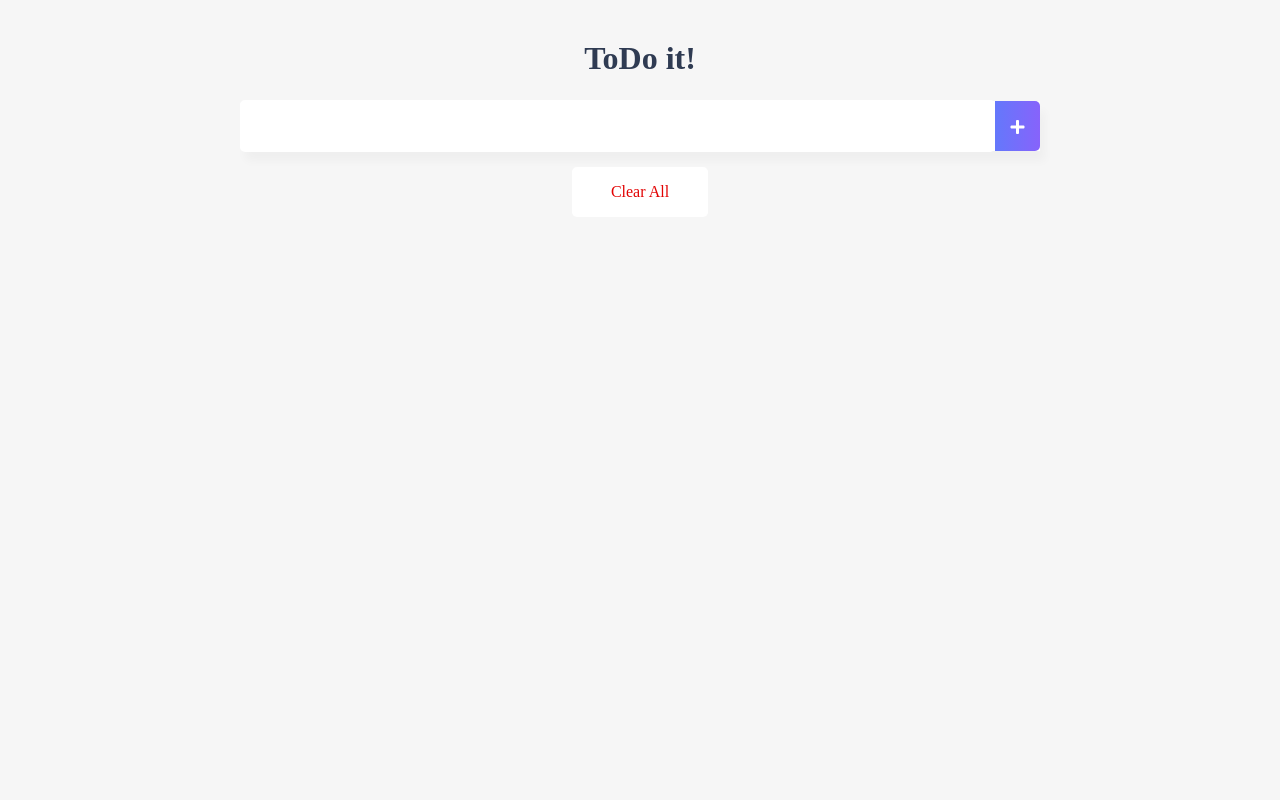
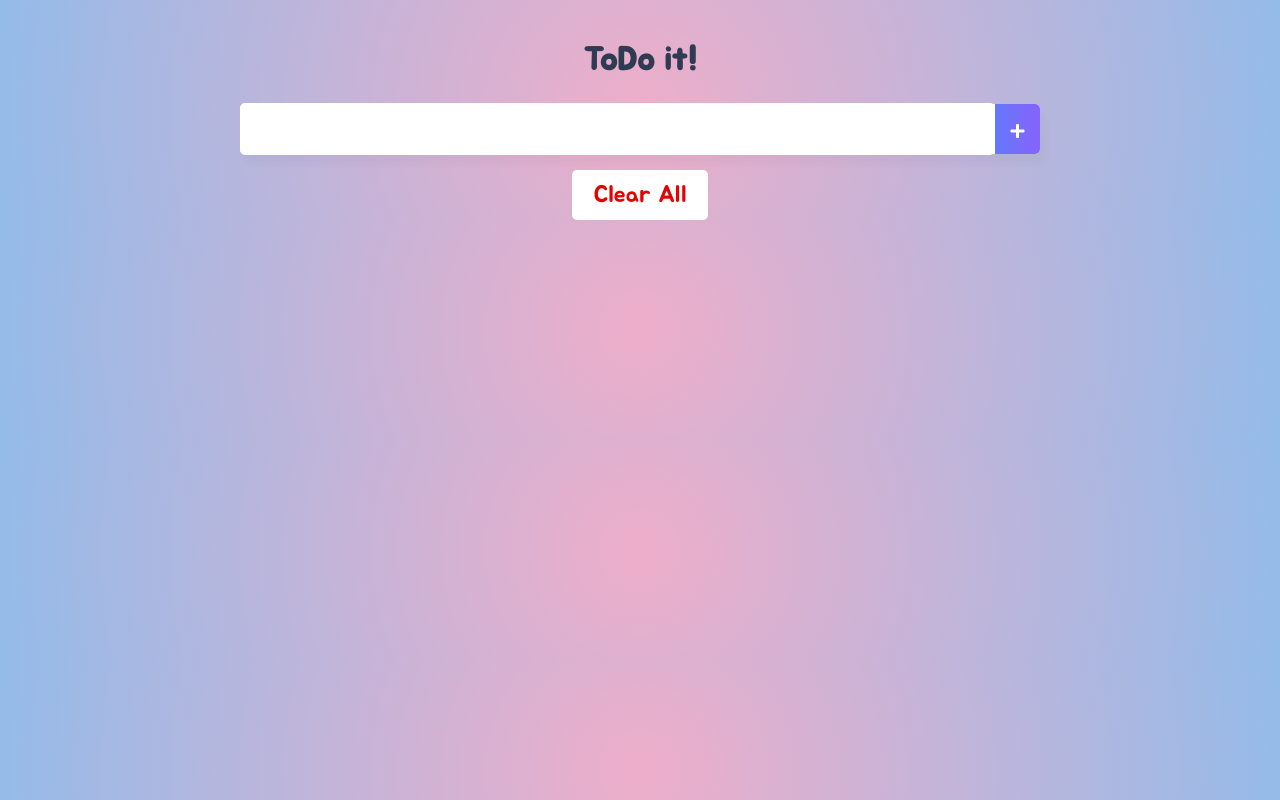
Before and after one commit to craftedhaze92/vue-todo, a Vue app: page / in a window 1280 px wide. Built offline with nearby package versions, Linux system fonts and the light colour scheme.

Commit message:
리팩토링

```diff
--- a/public/index.html
+++ b/public/index.html
@@ -1,16 +1,26 @@
 <!DOCTYPE html>
 <html lang="en">
   <head>
-    <meta charset="utf-8">
-    <meta http-equiv="X-UA-Compatible" content="IE=edge">
-    <meta name="viewport" content="width=device-width,initial-scale=1.0">
+    <meta charset="utf-8" />
+    <meta http-equiv="X-UA-Compatible" content="IE=edge" />
+    <meta name="viewport" content="width=device-width,initial-scale=1.0" />
     <title>Todo-vue</title>
-    <link rel="icon" href="src/assets/favicon.ico" type="image/x-icon">
-    <link rel="stylesheet" href="https://pro.fontawesome.com/releases/v5.10.0/css/all.css" integrity="sha384-AYmEC3Yw5cVb3ZcuHtOA93w35dYTsvhLPVnYs9eStHfGJvOvKxVfELGroGkvsg+p" crossorigin="anonymous"/>
-    <link href="https://fonts.googleapis.com/css2?family=Ubuntu:ital,wght@0,300;0,400;0,500;0,700;1,300;1,400;1,500;1,700&display=swap" rel="stylesheet">
+    <link rel="icon" href="src/assets/favicon.ico" type="image/x-icon" />
+    <link
+      rel="stylesheet"
+      href="https://pro.fontawesome.com/releases/v5.10.0/css/all.css"
+      integrity="sha384-AYmEC3Yw5cVb3ZcuHtOA93w35dYTsvhLPVnYs9eStHfGJvOvKxVfELGroGkvsg+p"
+      crossorigin="anonymous"
+    />
+    <link
+      href="https://fonts.googleapis.com/css2?family=Ubuntu:ital,wght@0,300;0,400;0,500;0,700;1,300;1,400;1,500;1,700&display=swap"
+      rel="stylesheet"
+    />
+    <link rel="preconnect" href="https://fonts.googleapis.com">
+    <link rel="preconnect" href="https://fonts.gstatic.com" crossorigin>
+    <link href="https://fonts.googleapis.com/css2?family=Jua&display=swap" rel="stylesheet">
   </head>
   <body>
-
     <div id="app"></div>
   </body>
 </html>
--- a/src/App.vue
+++ b/src/App.vue
@@ -1,9 +1,13 @@
 <template>
   <div id="app">
     <TodoHeader></TodoHeader>
-    <TodoInput></TodoInput>
-    <TodoList></TodoList>
-    <TodoFooter></TodoFooter>
+    <TodoInput v-on:addTodoItem="addOneItem"></TodoInput>
+    <TodoList
+      v-bind:propsdata="todoItems"
+      v-on:removeItem="removeOneItem"
+      v-on:toggleItem="toggleOneItem">
+    </TodoList>
+    <TodoFooter v-on:clearAll="clearAllItems"></TodoFooter>
   </div>
 </template>
 
@@ -15,6 +19,40 @@ import TodoFooter from './components/TodoFooter.vue'
 
 
 export default {
+  data: function() {
+    return {
+      todoItems: []
+    }
+  },
+  methods: {
+    addOneItem: function(todoItem) {
+      const obj = {completed: false, item: todoItem};
+      localStorage.setItem(todoItem, JSON.stringify(obj));
+      this.todoItems.push(obj);
+    },
+    removeOneItem: function(todoItem, index) {
+      localStorage.removeItem(todoItem.item);
+      this.todoItems.splice(index, 1);
+    },
+    toggleOneItem: function(todoItem, index) {
+      this.todoItems[index].completed = !this.todoItems[index].completed;
+      localStorage.removeItem(todoItem.item);
+      localStorage.setItem(todoItem.item, JSON.stringify(todoItem));
+    },
+    clearAllItems: function() {
+      localStorage.clear();
+      this.todoItems = [];
+    }
+  },
+  created: function() {
+      if (localStorage.length > 0) {
+        for (let i = 0; i < localStorage.length; i++) {
+          if (localStorage.key(i) !== "loglevel:webpack-dev-server") {
+            this.todoItems.push(JSON.parse(localStorage.getItem(localStorage.key(i))));
+          }
+        }
+      }
+    },
     components: {
       "TodoHeader" : TodoHeader,
       "TodoInput" : TodoInput,
@@ -25,12 +63,17 @@ export default {
 </script>
 
 <style>
+  * {
+    font-family: 'Jua', sans-serif;
+  }
+
   body {
     display: flex;
     justify-content: center;
     align-items: center;
     text-align: center;
-    background-color: #f6f6f6;
+    /* background-color: #f6f6f6; */
+    background: radial-gradient(circle, rgba(238,174,202,1) 0%, rgba(148,187,233,1) 100%);
     margin: auto;
   }
 
@@ -38,6 +81,7 @@ export default {
     border-style: groove;
     width: 50rem;
     height: 50px;
+    font-size: 1.5rem;
     text-align: center;
     border-radius: 5px;
   }
--- a/src/components/TodoFooter.vue
+++ b/src/components/TodoFooter.vue
@@ -8,7 +8,7 @@
   export default {
     methods: {
       clearTodo: function() {
-        localStorage.clear();
+        this.$emit('clearAll');
       }
     }
   }
@@ -18,13 +18,21 @@
   .clearAllContainer {
     width: 8.5rem;
     height: 50px;
+    font-size: 1.5rem;
     line-height:50px;
     background-color: white;
     border-radius: 5px;
     margin: 0 auto;
   }
+  .clearAllContainer:hover {
+    background: linear-gradient(90deg, rgba(131,58,180,1) 0%, rgba(253,29,29,1) 50%, rgba(252,176,69,1) 100%);
+    cursor: pointer;
+  }
   .clearAllBtn {
+    display: block;
     color: #e20303;
-    display: block;
+  }
+  .clearAllBtn:hover {
+    color: white;
   }
 </style>
--- a/src/components/TodoInput.vue
+++ b/src/components/TodoInput.vue
@@ -17,8 +17,7 @@
     methods: {
       addTodo: function() {
         if (this.newTodoItem !== '') {
-          const obj = {completed: false, item: this.newTodoItem};
-          localStorage.setItem(this.newTodoItem, JSON.stringify(obj));
+          this.$emit("addTodoItem",this.newTodoItem);
           this.clearInput();
         }
       },
@@ -44,12 +43,10 @@ input:focus {
   height: 50px;
   line-height: 50px;
   border-radius: 5px;
-  border-radius: 5px 0 0 5px;
 }
 
 .inputBox input {
   border-style: none;
-  font-size: 0.9rem;
 }
 
 .addContainer {
@@ -60,8 +57,17 @@ input:focus {
   border-radius: 0 5px 5px 0;
 }
 
+.addContainer:hover {
+  cursor: pointer;
+}
+
 .addBtn {
   color: white;
   vertical-align: middle;
+  transition: all 300ms ease-in-out;
+}
+
+.addBtn:hover {
+  transform: rotate(45deg) scale(1.5);
 }
 </style>
--- a/src/components/TodoList.vue
+++ b/src/components/TodoList.vue
@@ -2,7 +2,7 @@
   <div>
     <ul>
       <li
-        v-for="( todoItem, index ) in todoItems"
+        v-for="( todoItem, index ) in propsdata"
         v-bind:key="todoItem.item"
         class="shadow"
       >
@@ -30,32 +30,16 @@
 
 <script>
   export default {
-    data: function() {
-      return {
-        todoItems: []
+    props: ['propsdata'],
+    methods: {
+      removeTodo: function(todoItem, index) {
+        this.$emit('removeItem', todoItem, index);
+      },
+      toggleComplete: function(todoItem, index) {
+        this.$emit('toggleItem', todoItem, index);
       }
     },
-    methods: {
-      removeTodo: function(todoItem, index) {
-        localStorage.removeItem(todoItem);
-        this.todoItems.splice(index, 1);
-      },
-      toggleComplete: function(todoItem, index) {
-        todoItem.completed = !todoItem.completed;
-        localStorage.removeItem(todoItem.item);
-        localStorage.setItem(todoItem.item, JSON.stringify(todoItem));
-        console.log(index);
-      }
-    },
-    created: function() {
-      if (localStorage.length > 0) {
-        for (let i = 0; i < localStorage.length; i++) {
-          if (localStorage.key(i) !== "loglevel:webpack-dev-server") {
-            this.todoItems.push(JSON.parse(localStorage.getItem(localStorage.key(i))));
-          }
-        }
-      }
-    }
+
   }
 </script>
 
@@ -78,12 +62,14 @@
     padding: 0 1.5rem;
     background: white;
     border-radius: 5px;
+    font-size: 1.3rem;
   }
 
   .checkBtn {
     line-height: 45px;
     color: #62acde;
     margin-right: 15px;
+    cursor: pointer;
   }
 
   .checkBtnCompleted {
@@ -98,9 +84,10 @@
   .removeBtn {
     margin-left: auto;
     color: #de4343;
-    transition: all 300ms ease-in;
+    cursor: pointer;
+    transition: all 300ms ease-in-out;
   }
   .removeBtn:hover {
-    transform: scale(1.1);
+    transform: scale(1.2);
   }
 </style>
```
